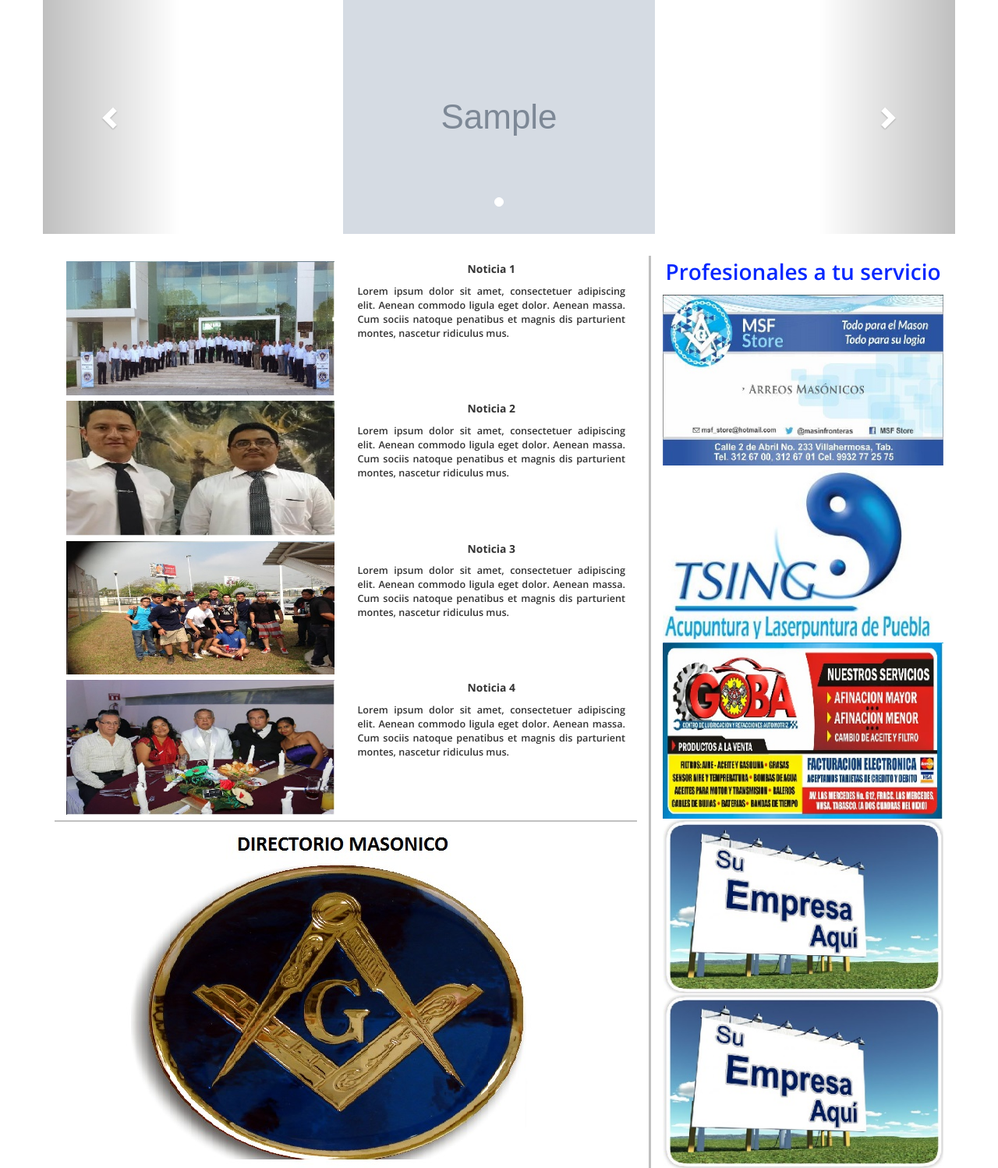
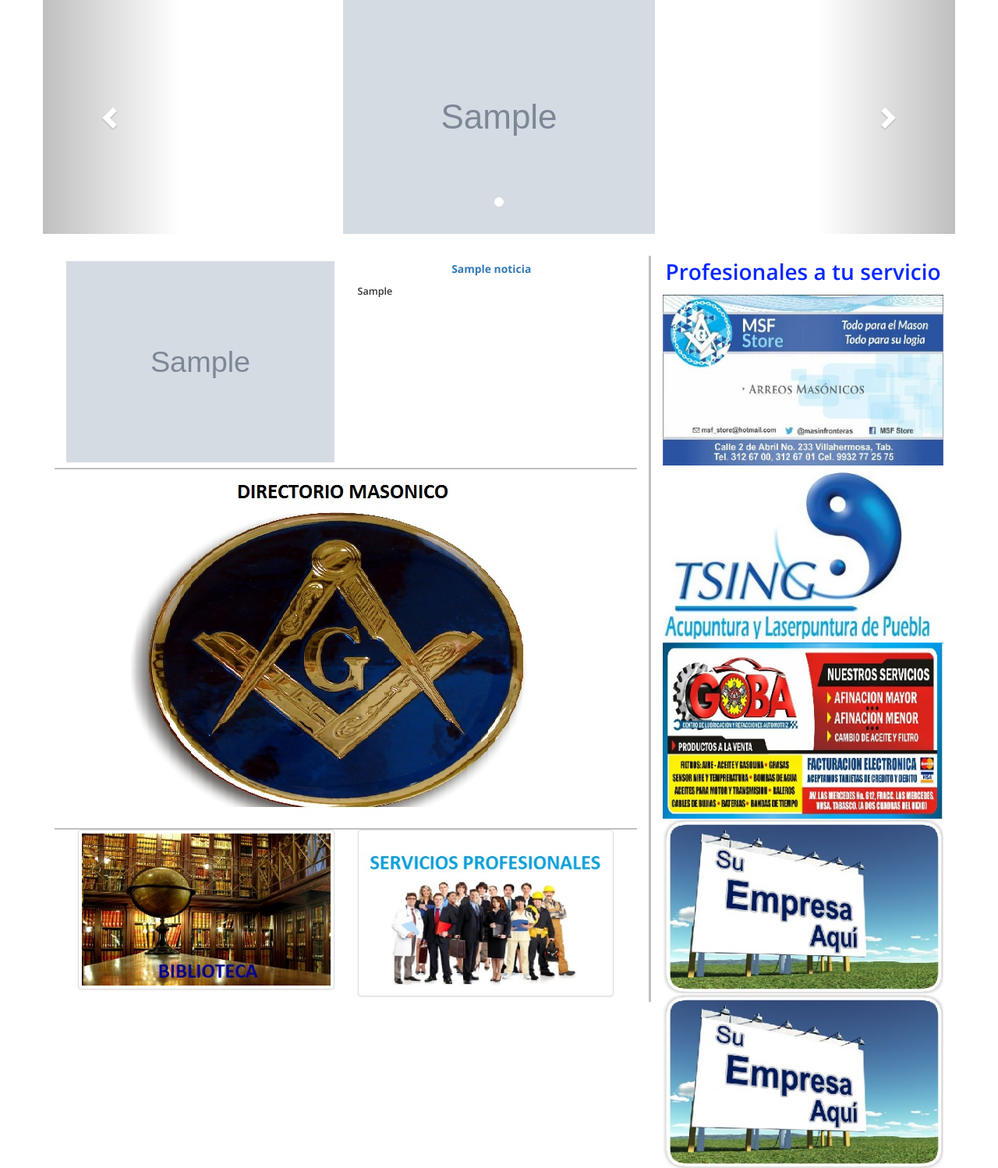
Before and after one commit to lordcuetox/MSF, a PHP site: page /index.php in a window 1280 px wide. Shown: the part 196-1694 px from the top of the page at 78% size. Run offline with PHP 8.4, Linux system fonts and the light colour scheme; tables that the repository leaves empty hold one stand-in row (values such as "Sample post"); grey boxes marked "Sample" are stand-in pictures.

Commit message:
Leé noticias desde la base de datos y haciendo uso de una ventana modal cargada con ajax se puede visualizar el detalle de la noticia.

```diff
--- a/index.php
+++ b/index.php
@@ -1,4 +1,8 @@
-<?php require_once 'clases/UtilDB.php'; ?>
+<?php
+require_once 'clases/UtilDB.php';
+$sql = NULL;
+$rst = NULL;
+?>
 <!DOCTYPE html>
 <html lang="es">
     <head>
@@ -86,44 +90,34 @@
             <div class="row" id="seccion_principal">
                 <div class="col-lg-8" id="seccion_izq">
                     <div class="col-lg-12" id="seccion_izq_noticia">
+                        <?php
+                        $sql = "SELECT * FROM noticias WHERE foto_portada IS NOT NULL AND fecha_fin >= NOW()";
+                        $rst = UtilDB::ejecutaConsulta($sql);
+
+                        if ($rst->rowCount() > 0) {
+                            foreach ($rst as $row) {
+                                ?>
 
                                 <div class="row noticiaCompleta" >
                                     <div class="col-lg-6">
-                                <img src="img/noticias/1.jpg" class="img-responsive"/>
+                                        <a href="javascript:void(0);" data-toggle="modal" data-remote="php/noticias_id.php?id=<?php echo($row['cve_noticia']); ?>" data-target="#mDetalleNoticia">
+                                            <img src="<?php echo($row['foto_portada']); ?>" class="img-responsive"/>
+                                        </a>
                                     </div>
                                     <div class="col-lg-6 textoNoticia">
-                                <p class="tituloNoticia"> Noticia 1</p>
-                                <p class="texto"> Lorem ipsum dolor sit amet, consectetuer adipiscing elit. Aenean commodo ligula eget dolor. Aenean massa. Cum sociis natoque penatibus et magnis dis parturient montes, nascetur ridiculus mus.</p>
+                                        <p class="tituloNoticia">
+                                            <a href="javascript:void(0);" data-toggle="modal" data-remote="php/noticias_id.php?id=<?php echo($row['cve_noticia']); ?>" data-target="#mDetalleNoticia">
+                                                <?php echo($row['titulo']); ?>
+                                            </a>
+                                        </p>
+                                        <p class="texto"> <?php echo($row['noticia_corta']); ?></p>
                                     </div>
                                 </div>
 
-                        <div class="row noticiaCompleta">
-                            <div class="col-lg-6">
-                                <img src="img/noticias/2.jpg" class="img-responsive"/>
-                            </div>
-                            <div class="col-lg-6 textoNoticia">
-                                <p class="tituloNoticia"> Noticia 2</p>
-                                <p class="texto"> Lorem ipsum dolor sit amet, consectetuer adipiscing elit. Aenean commodo ligula eget dolor. Aenean massa. Cum sociis natoque penatibus et magnis dis parturient montes, nascetur ridiculus mus.</p>
-                            </div>
-                        </div>
-                        <div class="row noticiaCompleta">
-                            <div class="col-lg-6">
-                                <img src="img/noticias/3.jpg" class="img-responsive"/>
-                            </div>
-                            <div class="col-lg-6 textoNoticia">
-                                <p class="tituloNoticia"> Noticia 3</p>
-                                <p class="texto"> Lorem ipsum dolor sit amet, consectetuer adipiscing elit. Aenean commodo ligula eget dolor. Aenean massa. Cum sociis natoque penatibus et magnis dis parturient montes, nascetur ridiculus mus.</p>
-                            </div>
-                        </div>
-                        <div class="row noticiaCompleta">
-                            <div class="col-lg-6">
-                                <img src="img/noticias/4.jpg" class="img-responsive"/>
-                            </div>
-                            <div class="col-lg-6 textoNoticia">
-                                <p class="tituloNoticia"> Noticia 4</p>
-                                <p class="texto"> Lorem ipsum dolor sit amet, consectetuer adipiscing elit. Aenean commodo ligula eget dolor. Aenean massa. Cum sociis natoque penatibus et magnis dis parturient montes, nascetur ridiculus mus.</p>
-                            </div>
-                        </div>
+                            <?php
+                            }
+                        }$rst->closeCursor();
+                        ?>
                     </div>
                     <div class="col-lg-12" id="seccion_izq_logias">
                         <img src="img/logias.jpg" alt="" class="img-responsive"/>
```
Lines whose indentation alone changed are shown as unchanged.
